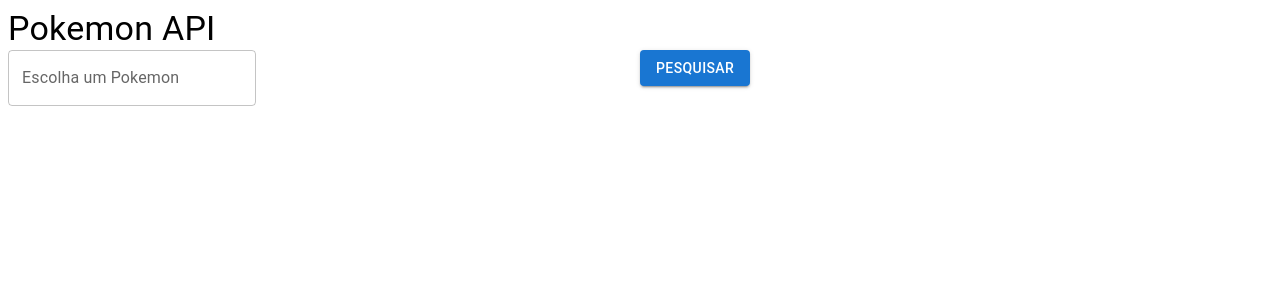
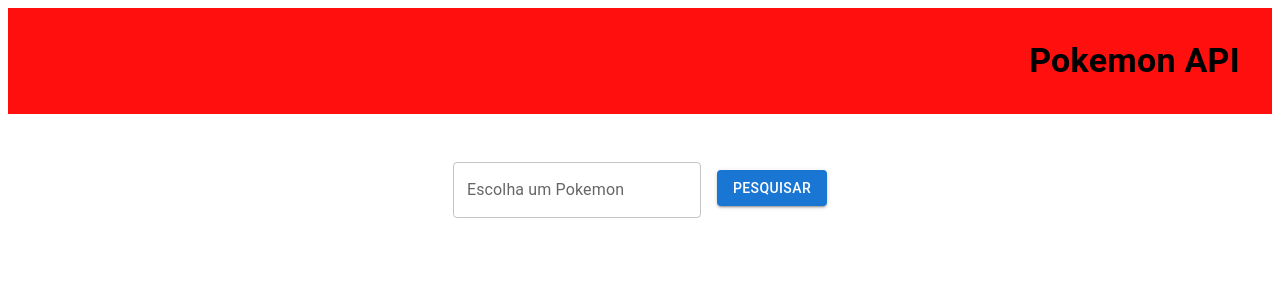
Before and after one commit to andresernajoto/pokemon-api, a React (Create React App) app: page / in a window 1280 px wide. Shown: the top 300 px of the page. Built offline with nearby package versions, Linux system fonts and the light colour scheme.

Commit message:
refact: melhorando a interface

```diff
--- a/src/pages/Home.jsx
+++ b/src/pages/Home.jsx
@@ -56,24 +56,25 @@
     return (
         <>
             <Grid container>
-                <Grid item>
+                <Grid item sx={{ backgroundColor: '#ff100e', width: '100%', padding: '2rem', textAlign: 'right' }}>
                     <Typography
                         variant='h4'
+                        fontWeight={'bold'}
                     >
                         Pokemon API
                     </Typography>
                 </Grid>
             </Grid>
-            <Grid container>
-                <Grid item xs={6}>
+            <Grid container sx={{ marginTop: '3rem', justifyContent: 'center' }}>
+                <Grid item>
                     <TextField
                         label='Escolha um Pokemon'
                         onChange={handleSearchPokemon}
                     />
-                </Grid>
-                <Grid item xs={6}>
+
                     <Button
                         variant='contained'
+                        sx={{ marginLeft: '1rem', marginTop: '0.5rem' }}
                         onClick={() => getPokemonByName(pokemon)}
                     >
                         Pesquisar
@@ -81,10 +82,17 @@
                 </Grid>
             </Grid>
             { pokeInfo && (
-                <PokemonImage
-                    imageUrl={pokeInfo['sprites']['front_default']}
-                    pokeName={pokeInfo['name']}
-                />
+                <>
+                    <Grid container sx={{ justifyContent: 'center', marginTop: '2rem' }}>
+                        <Grid item>
+                            <PokemonImage
+                                imageUrl={pokeInfo['sprites']['front_default']}
+                                pokeName={pokeInfo['name']}
+                            />
+                        </Grid>
+                    </Grid>
+                </>
+
             )}
             { error && (
                 <Notifications
```
